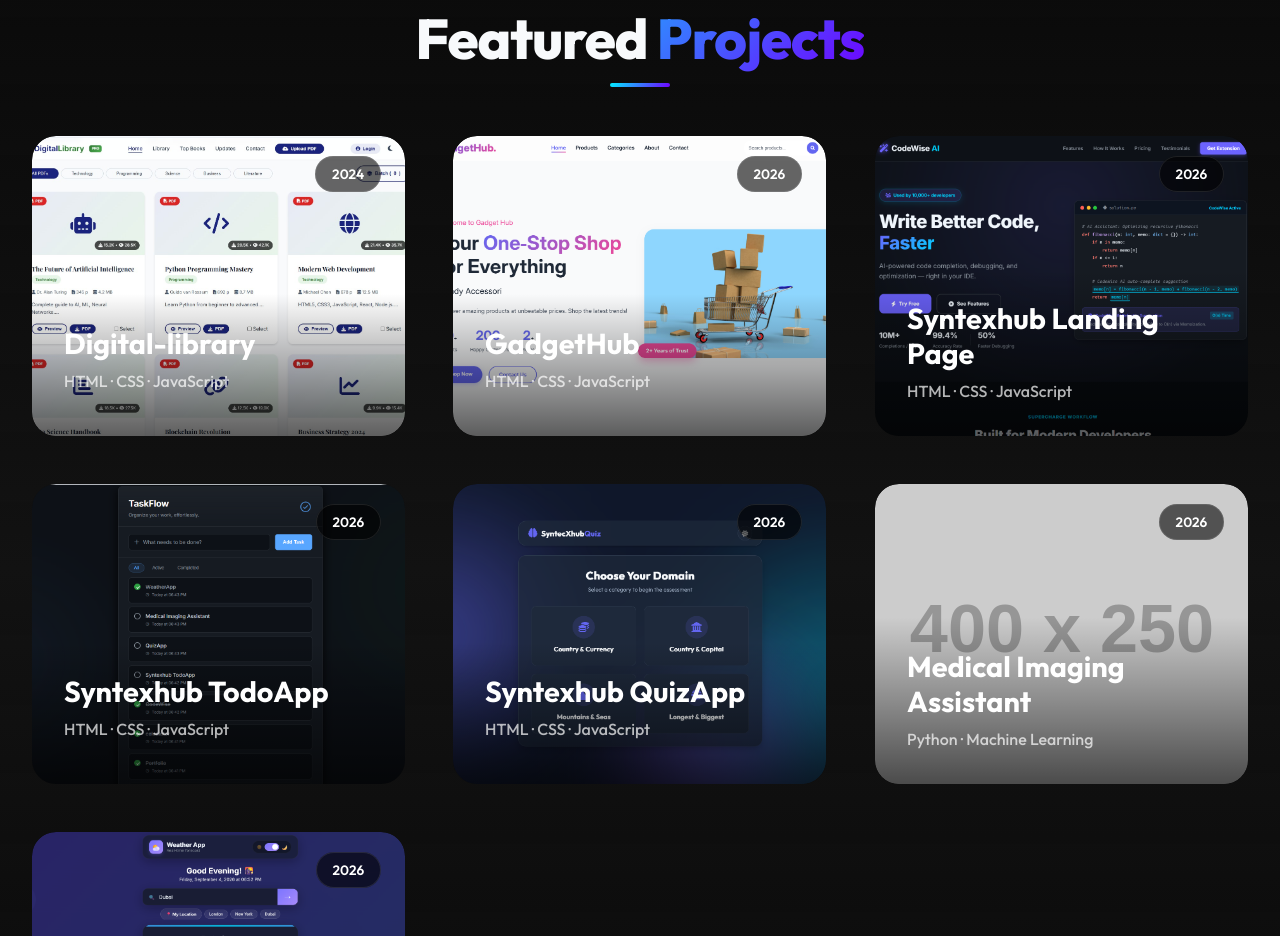
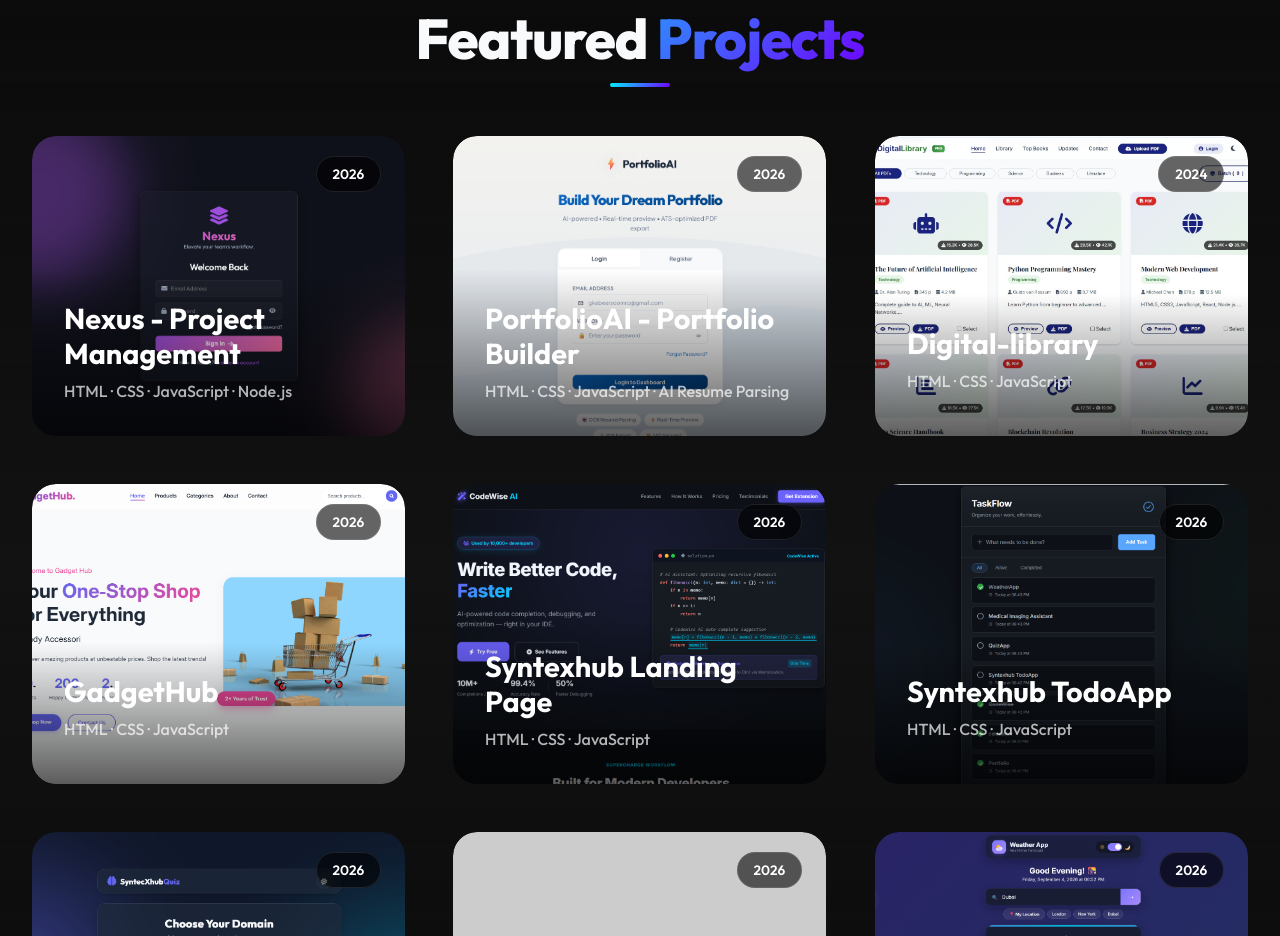
Before and after one commit to KabirSoomro/kabeerportfolio, a plain HTML site: page index.html in a window 1280 px wide. Shown: the part 4460-5396 px from the top of the page. Drawn offline with nearby package versions, Linux system fonts and the light colour scheme; some packages are replaced by stand-ins of ours; placeholder pictures from the web are drawn by us; a script that the page names is missing.

Commit message:
Add CodeAlpha Nexus & Dynamic Portfolio Builder projects and modernize README

```diff
--- a/index.html
+++ b/index.html
@@ -299,11 +299,53 @@
                 <h2 class="section-title">Featured <span class="gradient-text">Projects</span></h2>
 
                 <div class="projects-grid">
-                    <!-- Project 1 -->
+                    <!-- Project 1: Nexus -->
                     <div class="project-card animate-scale" data-tilt data-tilt-max="5" data-tilt-speed="400"
                         data-tilt-glare="true" data-tilt-max-glare="0.2">
                         <div class="project-image">
-                            <img src="digitallibrary.jpeg" alt="Project 1">
+                            <img src="CodeAlpha_Nexus.png" alt="Nexus Project Management">
+                            <div class="project-overlay">
+                                <span class="project-year">2026</span>
+                            </div>
+                        </div>
+                        <div class="project-content">
+                            <h3>Nexus - Project Management</h3>
+                            <p>HTML · CSS · JavaScript · Node.js</p>
+                            <div class="project-links">
+                                <a href="https://github.com/KabirSoomro/CodeAlpha_Nexus" target="_blank"><i
+                                        class="fab fa-github"></i> Code</a>
+                                <a href="https://code-alpha-nexus-laqo.vercel.app/" target="_blank"><i
+                                        class="fas fa-external-link-alt"></i> Live</a>
+                            </div>
+                        </div>
+                    </div>
+
+                    <!-- Project 2: Dynamic Portfolio Builder -->
+                    <div class="project-card animate-scale" data-tilt data-tilt-max="5" data-tilt-speed="400"
+                        data-tilt-glare="true" data-tilt-max-glare="0.2">
+                        <div class="project-image">
+                            <img src="CodeAlpha_Dynamic_Portfolio_Builder.png" alt="PortfolioAI Dynamic Portfolio Builder">
+                            <div class="project-overlay">
+                                <span class="project-year">2026</span>
+                            </div>
+                        </div>
+                        <div class="project-content">
+                            <h3>PortfolioAI - Portfolio Builder</h3>
+                            <p>HTML · CSS · JavaScript · AI Resume Parsing</p>
+                            <div class="project-links">
+                                <a href="https://github.com/KabirSoomro/CodeAlpha_Dynamic-Portfolio-Builder" target="_blank"><i
+                                        class="fab fa-github"></i> Code</a>
+                                <a href="https://code-alpha-dynamic-portfolio-builde.vercel.app/" target="_blank"><i
+                                        class="fas fa-external-link-alt"></i> Live</a>
+                            </div>
+                        </div>
+                    </div>
+
+                    <!-- Project 3 -->
+                    <div class="project-card animate-scale" data-tilt data-tilt-max="5" data-tilt-speed="400"
+                        data-tilt-glare="true" data-tilt-max-glare="0.2">
+                        <div class="project-image">
+                            <img src="digitallibrary.jpeg" alt="Project 3">
                             <div class="project-overlay">
                                 <span class="project-year">2024</span>
                             </div>
```
Also changed, not shown: CodeAlpha_Dynamic_Portfolio_Builder.png (added), CodeAlpha_Nexus.png (added), 1 other file.
